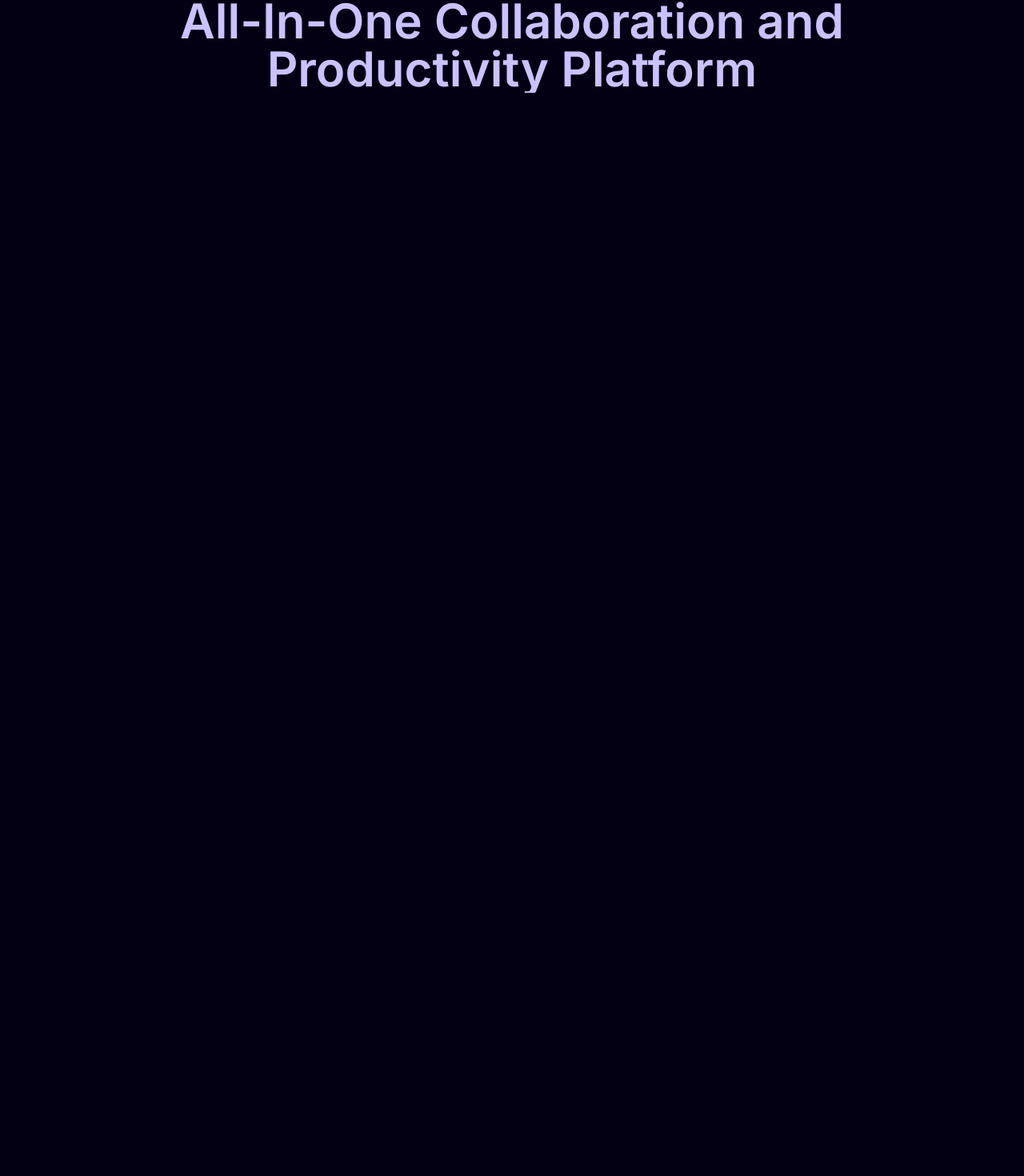
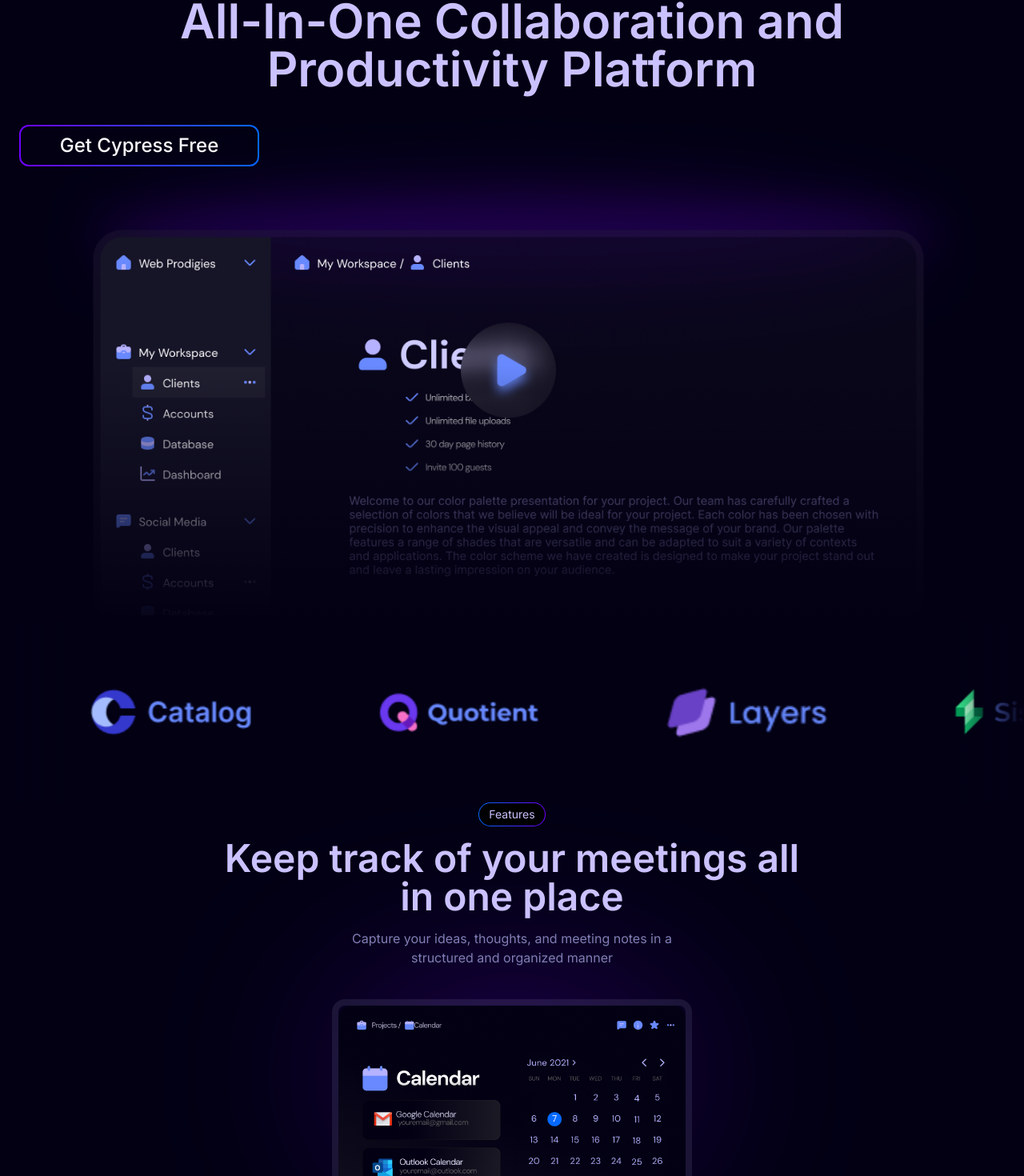
Before and after one commit to Sreesanth46/notion, a Next.js app: page / in a window 1280 px wide. Shown: the part 90-1560 px from the top of the page at 80% size. Before the commit the page ends 840 px from the top, so only its background shows below. Built offline with nearby package versions, Linux system fonts and the light colour scheme; no server answers; the database is empty.

Commit message:
chore: Title, calendar, sponsors

```diff
--- a/src/app/(site)/page.tsx
+++ b/src/app/(site)/page.tsx
@@ -1,10 +1,15 @@
 import TitleSection from '@/components/landing-page/title-section';
+import { Button } from '@/components/ui/button';
+import Image from 'next/image';
 import React from 'react';
+import Banner from '@/../public/appBanner.png';
+import Cal from '@/../public/cal.png';
+import { CLIENTS } from '@/lib/constants';
 
 const HomePage = () => {
   return (
-    <section>
-      <div
+    <>
+      <section
         className="overflow-hidden
         px-4
         sm:px-6
@@ -19,8 +24,152 @@ const HomePage = () => {
           pill="Your workspace, Perfected"
           title="All-In-One Collaboration and Productivity Platform"
         />
+        <div
+          className="bg-white
+          p-[2px]
+          mt-6
+          rounded-xl
+          bg-gradient-to-r
+          from-primary
+          to-brand-primaryBlue
+          sm:w-[300px]
+        ">
+          <Button
+            variant="secondary"
+            className="w-full
+            rounded-[10px]
+            p-6
+            text-2xl
+            bg-background
+
+            ">
+            Get Cypress Free
+          </Button>
+        </div>
+        <div
+          className="md:mt-[-90px]
+        sm:w-full
+        w-[750px]
+        flex
+        justify-center
+        items-center
+        mt-[-40px]
+        relative
+        sm:ml-0
+        ml-[-50px]
+        ">
+          <Image src={Banner} alt="Application Banner" />
+          <div
+            className="bottom-0
+            top-[50%]
+            bg-gradient-to-t
+            dark:from-background
+            left-0
+            right-0
+            absolute
+            z-10
+            "></div>
         </div>
       </section>
+      <section className="relative">
+        <div
+          className="overflow-hidden
+          flex
+          after:content['']
+          after:dark:from-brand-dark
+          after:to-transparent
+          after:from-background
+          after:bg-gradient-to-l
+          after:right-0
+          after:top-0
+          after:bottom-0
+          after:w-20
+          after:z-10
+          after:absolute
+
+          before:content['']
+          before:dark:from-brand-dark
+          before:to-transparent
+          before:from-background
+          before:bg-gradient-to-r
+          before:left-0
+          before:top-0
+          before:bottom-0
+          before:w-20
+          before:z-10
+          before:absolute
+        ">
+          {[...Array(2)].map(arr => (
+            <div
+              key={arr}
+              className="flex
+                flex-nowrap
+                animate-slide
+              ">
+              {CLIENTS.map(client => (
+                <div
+                  key={client.alt}
+                  className="relative
+                    w-[200px]
+                    m-20
+                    shrink-0
+                    flex
+                    items-center
+                  ">
+                  <Image
+                    src={client.logo}
+                    alt={client.alt}
+                    width={200}
+                    className="object-contain max-w-none"
+                  />
+                </div>
+              ))}
+            </div>
+          ))}
+        </div>
+      </section>
+      <section
+        className="px-4
+        sm:px-6
+        flex
+        justify-center
+        items-center
+        flex-col
+        relative
+      ">
+        <div
+          className="w-[30%]
+          blur-[120px]
+          rounded-full
+          h-32
+          absolute
+          bg-brand-primaryPurple/50
+          -z-10
+          top-22
+          "
+        />
+        <TitleSection
+          title="Keep track of your meetings all in one place"
+          subheading="Capture your ideas, thoughts, and meeting notes in a structured and organized manner"
+          pill="Features"
+        />
+        <div
+          className="mt-10
+          max-w-[450px]
+          flex
+          justify-center
+          items-center
+          relative
+          sm:ml-0
+          rounded-2xl
+          border-8
+          border-washed-purple-300
+          border-opacity-10
+          ">
+          <Image src={Cal} alt="Banner" className="rounded-2xl" />
+        </div>
+      </section>
+    </>
   );
 };
 
```
Lines whose indentation alone changed are shown as unchanged.
